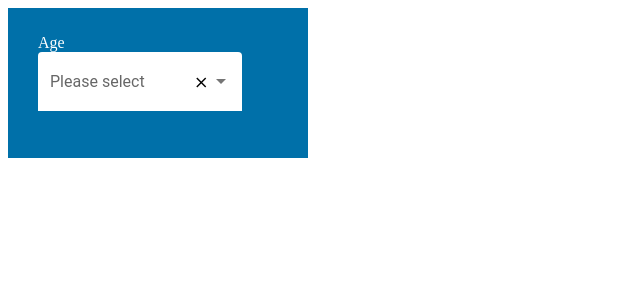
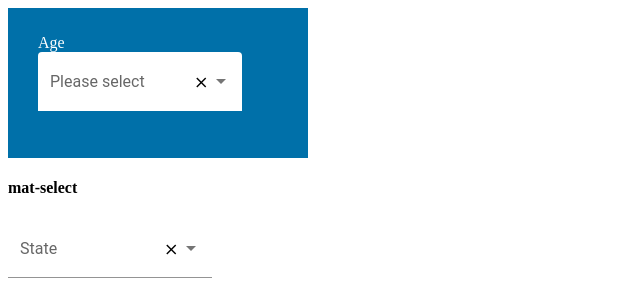
Before and after one commit to rahulmandal1994/dropdown, an Angular app: page / in a window 1280 px wide. Shown: the top 300 px of the page, without its empty margins (0-640 px from the left). Built offline with nearby package versions, Linux system fonts and the light colour scheme.

Commit message:
3 files modified

```diff
--- a/src/app/app.component.css
+++ b/src/app/app.component.css
@@ -14,15 +14,18 @@ p {
 .stoprippleffect::ng-deep.mat-form-field-ripple {
   /*change color of underline when focused*/
   display: none;
- }
- ::ng-deep.mat-form-field-suffix {
+}
+::ng-deep.mat-form-field-suffix {
   position: absolute !important;
-  margin-left: 70%!important;
+  margin-left: 70% !important;
   margin-top: 5% !important;
- }
- ::ng-deep .material-icons{
+}
+::ng-deep .material-icons {
   font-size: 17px !important;
- }
- .hideunderline ::ng-deep .mat-form-field-underline {
+}
+.hideunderline ::ng-deep .mat-form-field-underline {
   display: none;
 }
+::ng-deep.mat-option:hover {
+  background: red !important;
+}
--- a/src/app/app.component.html
+++ b/src/app/app.component.html
@@ -13,3 +13,24 @@
 </mat-form-field>
 </div>
 </div>
+<h4>mat-select</h4>
+<mat-form-field appearance="fill">
+  <mat-label>State</mat-label>
+  <mat-select>
+    <mat-option>None</mat-option>
+    <mat-option *ngFor="let state of states" [value]="state">{{state}}</mat-option>
+  </mat-select>
+  <i matSuffix class="material-icons" (click)="$event.stopPropagation()">clear</i>
+</mat-form-field>
+
+<!-- <h4>native html select</h4>
+<mat-form-field appearance="fill">
+  <mat-label>Select your car</mat-label>
+  <select matNativeControl id="mySelectId">
+    <option value="" disabled selected></option>
+    <option value="volvo">Volvo</option>
+    <option value="saab">Saab</option>
+    <option value="mercedes">Mercedes</option>
+    <option value="audi">Audi</option>
+  </select>
+</mat-form-field> -->
--- a/src/app/app.component.ts
+++ b/src/app/app.component.ts
@@ -7,4 +7,56 @@ import { Component, VERSION } from '@angular/core';
 })
 export class AppComponent  {
   name = 'Angular ' + VERSION.major;
+  states: string[] = [
+    'Alabama',
+    'Alaska',
+    'Arizona',
+    'Arkansas',
+    'California',
+    'Colorado',
+    'Connecticut',
+    'Delaware',
+    'Florida',
+    'Georgia',
+    'Hawaii',
+    'Idaho',
+    'Illinois',
+    'Indiana',
+    'Iowa',
+    'Kansas',
+    'Kentucky',
+    'Louisiana',
+    'Maine',
+    'Maryland',
+    'Massachusetts',
+    'Michigan',
+    'Minnesota',
+    'Mississippi',
+    'Missouri',
+    'Montana',
+    'Nebraska',
+    'Nevada',
+    'New Hampshire',
+    'New Jersey',
+    'New Mexico',
+    'New York',
+    'North Carolina',
+    'North Dakota',
+    'Ohio',
+    'Oklahoma',
+    'Oregon',
+    'Pennsylvania',
+    'Rhode Island',
+    'South Carolina',
+    'South Dakota',
+    'Tennessee',
+    'Texas',
+    'Utah',
+    'Vermont',
+    'Virginia',
+    'Washington',
+    'West Virginia',
+    'Wisconsin',
+    'Wyoming',
+  ];
 }
```
